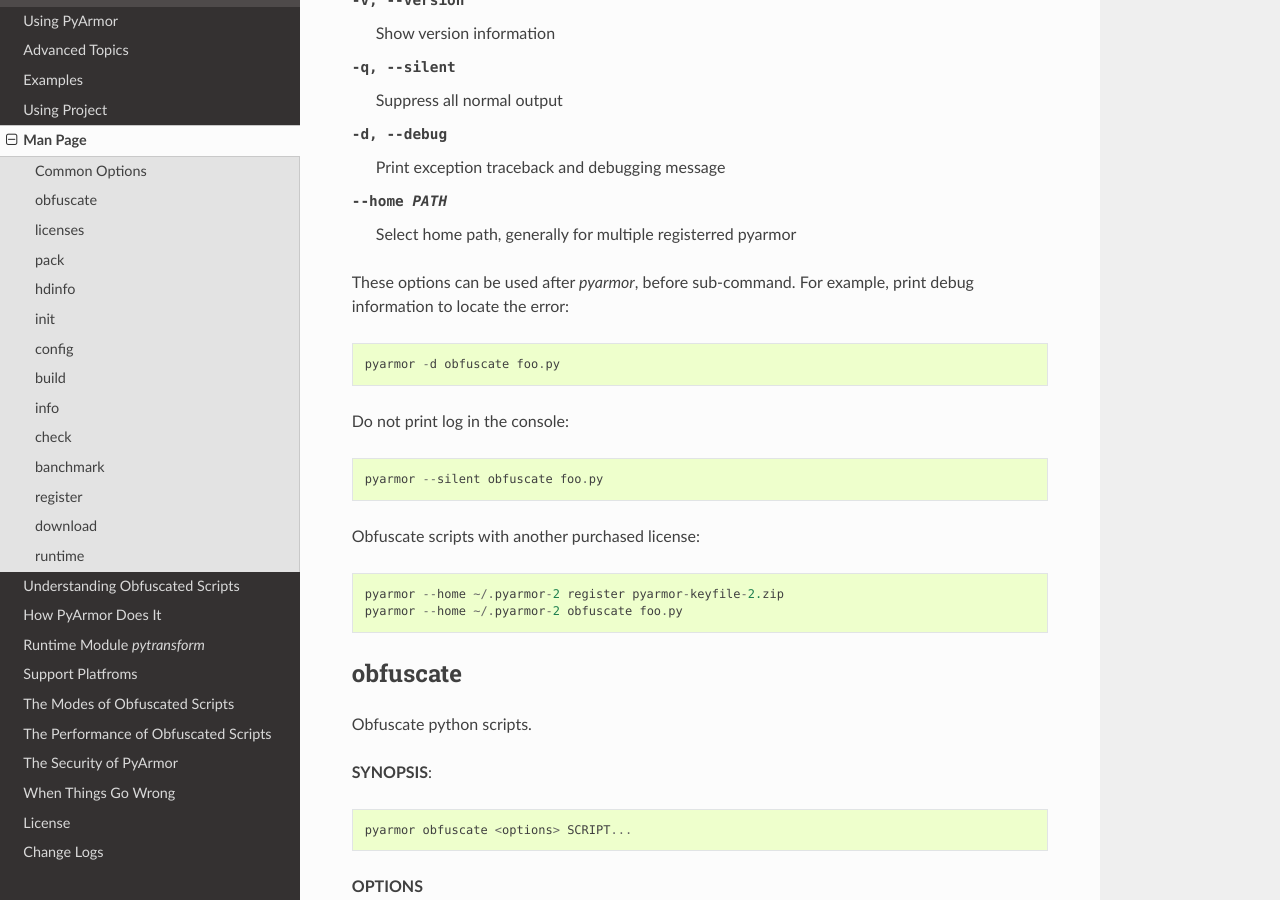
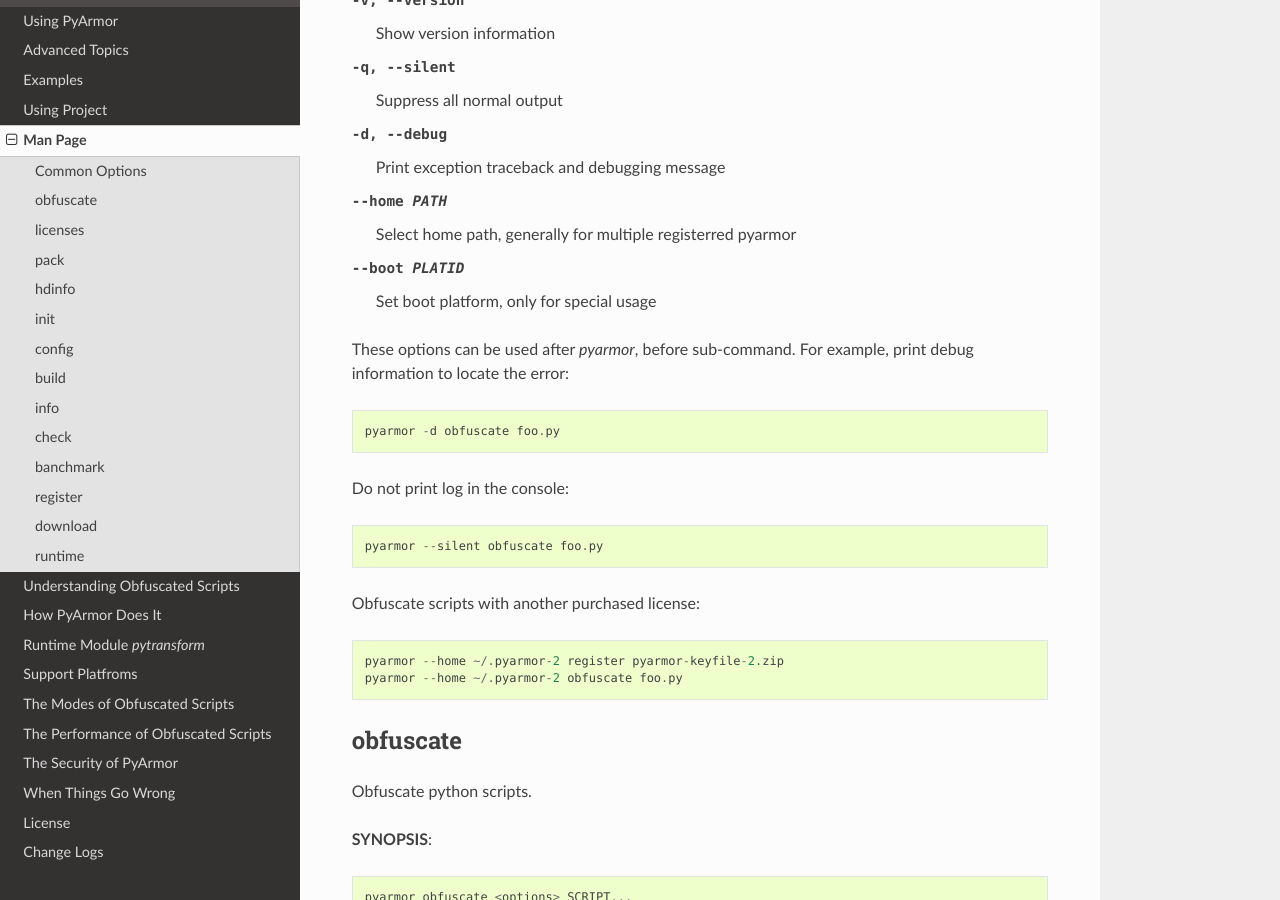
Before and after one commit to dashingsoft/pyarmor, a Sphinx documentation site: the page built from docs/man.rst, in a window 1280 px wide and 900 px high, scrolled down 1272 px. Built offline with Sphinx 7.4.7 and the Read the Docs theme 2.0.0, drawn with Linux system fonts in a browser that asks for light colours.

Commit message:
Add common option --boot

```diff
--- a/docs/man.rst
+++ b/docs/man.rst
@@ -53,6 +53,7 @@
 -q, --silent                 Suppress all normal output
 -d, --debug                  Print exception traceback and debugging message
 --home PATH                  Select home path, generally for multiple registerred pyarmor
+--boot PLATID                Set boot platform, only for special usage
 
 These options can be used after `pyarmor`, before sub-command. For example,
 print debug information to locate the error::
```
